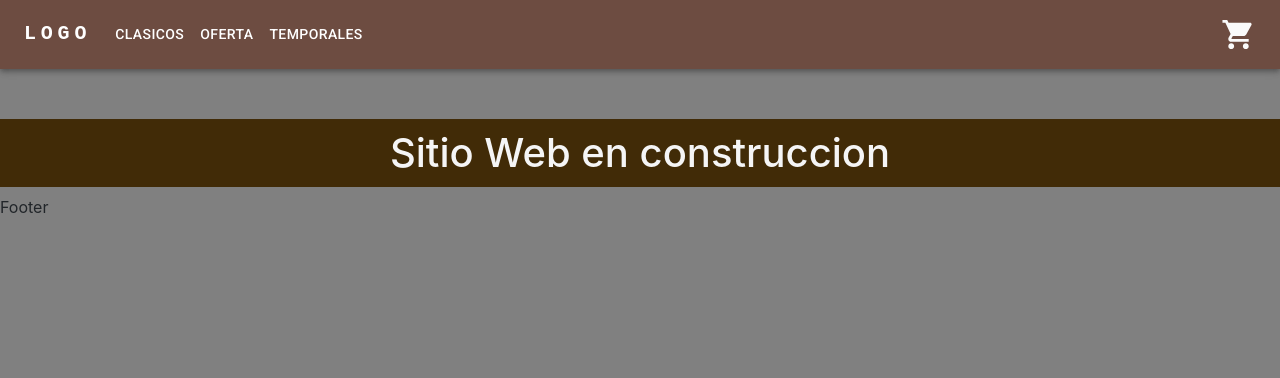
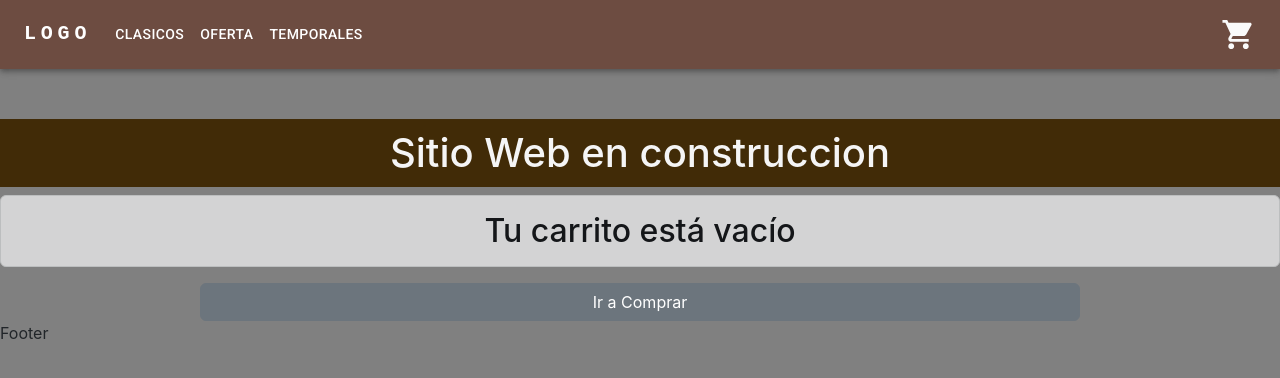
Before and after one commit to kevod1997/ReactJS-e-commerce, a React (Create React App) app: page /cart in a window 1280 px wide. Shown: the top 378 px of the page. Built offline with nearby package versions, Linux system fonts and the light colour scheme.

Commit message:
agregamos funcionalidad al cart

```diff
--- a/src/components/Cart.jsx
+++ b/src/components/Cart.jsx
@@ -1,6 +1,8 @@
 /* eslint-disable react/prop-types */
 import React from "react";
+import { useNavigate } from "react-router-dom";
 import { useCart } from "../context/CartContext";
+import CartItem from "./CartItem";
 // import CartLayout from "./CartLayout";
 // import { useContext } from 'react'
 // import { CartContext } from '../context/CartContext'
@@ -9,71 +11,49 @@ const Cart = ({ saludo }) => {
   //forma larga de llamar context
   //  const{cart} = useContext(CartContext)
 
-  const { cart } = useCart();
+  const { cart, cartTotal, removeItem, clear } = useCart();
   console.log("carrito", cart);
-
+  const navegate = useNavigate();
   return (
     <>
       <h1 className="elH1"> {saludo}</h1>
       <div>
-        {" "}
-        {cart.map((item) => (
-          <div
-            className="container d-flex justify-content-center"
-            key={item.id}
-          >
-            <div className="row">
-              <div
-                className="card col-3 d-flex justify-content-center "
-                style={{
-                  width: "50rem",
-                  height: "150px",
-                  margin: "15px",
-                  padding: "100px",
-                }}
-              >
-                <ul className="list-group list-group-flush">
-                  <li className="list-group-item  d-flex justify-content-center ">
-                    Producto: {item.name}
-                  </li>
-                  <li className="list-group-item  d-flex justify-content-center ">
-                    Cantidad: {item.quantity}
-                  </li>
-                  <li className="list-group-item  d-flex justify-content-center ">
-                    Precio: {item.quantity * item.price}
-                  </li>
-                  <div className="d-flex justify-content-center">
-                  <a
-                    className="btn btn-outline-primary"
-                    style={{
-                      marginLeft: "50px",
-                      marginRight: "50px",
-                      borderRadius: "10px",
-                      marginTop: "10px",
-                      marginBottom: '10px'
-                    }}
-                  >
-                    Seguir comprando
-                  </a>
-                  <a
-                    className="btn btn-outline-danger"
-                    style={{
-                      marginLeft: "50px",
-                      marginRight: "50px",
-                      borderRadius: "10px",
-                      marginTop: "10px",
-                      marginBottom: '10px'
-                    }}
-                  >
-                    Eliminar Producto
-                  </a>
-                  </div>
-
-                </ul>
+        {!cart.length ? (
+          <div>
+            <h2
+              className="alert alert-dark d-flex justify-content-center"
+              role="alert"
+            >
+              Tu carrito está vacío
+            </h2>
+            <a
+              className="btn btn-secondary d-flex justify-content-center"
+              onClick={() => navegate("/")}
+              style={{ marginLeft: "200px", marginRight: "200px" }}
+            >
+              Ir a Comprar
+            </a>
+          </div>
+        ) : (
+          <div>
+           {cart.map((purchase)=> <CartItem purchase={purchase} key={purchase.id} />)}
+            {/* TOTAL PURCHASE */}
+            <div className="card text-center" style={{marginLeft: '225px', marginRight: '225px'}}>
+              <div className="card-header">Total en el Carrito</div>
+              <div className="card-body">
+                <p className="card-text">
+                 Monto total: $ {cartTotal()}
+                </p>
+                <a href="#" className="btn btn-success" style={{marginLeft: '5px', marginRight: '5px'}}>
+                  Finalizar Compra
+                </a>
+                <a href="#" className="btn btn-danger" onClick={clear} style={{marginLeft: '5px', marginRight: '5px'}}>
+                  Vaciar Carrito
+                </a>
               </div>
             </div>
           </div>
-        ))}{" "}
+        )}
       </div>
       {/* <CartLayout cart={cart}/> */}
     </>
--- /dev/null
+++ b/src/components/CartItem.jsx
@@ -0,0 +1,64 @@
+import React from 'react'
+import { useCart } from '../context/CartContext'
+
+export default function CartItem({purchase}) {
+    const{removeItem}= useCart()
+  return (
+        <div
+          className="container d-flex justify-content-center"
+          key={purchase.id}
+        >
+          <div className="row">
+            <div
+              className="card col-3 d-flex justify-content-center "
+              style={{
+                width: "50rem",
+                height: "150px",
+                margin: "15px",
+                padding: "100px",
+              }}
+            >
+              <ul className="list-group list-group-flush">
+                <li className="list-group-item  d-flex justify-content-center ">
+                  Producto: {purchase.name}
+                </li>
+                <li className="list-group-item  d-flex justify-content-center ">
+                  Cantidad: {purchase.quantity}
+                </li>
+                <li className="list-group-item  d-flex justify-content-center ">
+                  Precio: {purchase.quantity * purchase.price}
+                </li>
+                <div className="d-flex justify-content-center">
+                  <a
+                    onClick={() => navegate("/")}
+                    className="btn btn-outline-primary"
+                    style={{
+                      marginLeft: "50px",
+                      marginRight: "50px",
+                      borderRadius: "10px",
+                      marginTop: "10px",
+                      marginBottom: "10px",
+                    }}
+                  >
+                    Seguir comprando
+                  </a>
+                  <a
+                    className="btn btn-outline-danger"
+                    style={{
+                      marginLeft: "50px",
+                      marginRight: "50px",
+                      borderRadius: "10px",
+                      marginTop: "10px",
+                      marginBottom: "10px",
+                    }}
+                    onClick={()=>removeItem(purchase.id)}
+                  >
+                    Eliminar Producto
+                  </a>
+                </div>
+              </ul>
+            </div>
+          </div>
+        </div>
+  )
+}
--- a/src/components/CartWidget.jsx
+++ b/src/components/CartWidget.jsx
@@ -1,12 +1,20 @@
 /* eslint-disable react/prop-types */
 import React from "react";
 import ShoppingCartIcon from "@mui/icons-material/ShoppingCart";
+import { useCart } from "../context/CartContext";
 
 const CartWidget = () => {
-
+  const { cartQuantity } = useCart();
   return (
     <>
-      <ShoppingCartIcon color="secondary" fontSize="large" />
+      <div>
+        <ShoppingCartIcon color="secondary" fontSize="large" />
+        <span> {cartQuantity() || ""} </span>
+        {/* condicional tradicional if y else*/}
+        {/* <span>{!cart.lenght ? '' : cartQuantity()  }</span> */}
+        {/* condicional ternario if sin else */}
+        {/* <span>{cart.lenght && cartQuantity()  }</span> */}
+      </div>
     </>
   );
 };
--- a/src/components/ItemCount.jsx
+++ b/src/components/ItemCount.jsx
@@ -32,7 +32,7 @@ function ItemCount({ initial, onAdd, stock, counter, setCounter }) {
         >
           -
         </a>
-        <a onClick={onAdd} className="btn btn-light">
+        <a onClick={counter >= 1 ? onAdd : null } className="btn btn-light">
           Agregar
         </a>
         <a
--- a/src/components/NavBar.jsx
+++ b/src/components/NavBar.jsx
@@ -129,8 +129,10 @@ const NavBar = () => {
               </Button>
             ))}
           </Box>
+          <NavLink to='/cart'>
+          <CartWidget />
+          </NavLink>
 
-          <CartWidget />
         </Toolbar>
       </Container>
     </AppBar>
--- a/src/context/CartContext.jsx
+++ b/src/context/CartContext.jsx
@@ -56,8 +56,15 @@ export const CartProvider = ({ children }) => {
     return cart.some((prod) => prod.id === id);
   };
 
+  const cartQuantity = () => {
+    return cart.reduce((acumulador, prod) => acumulador += prod.quantity,0)
+  }
+  const cartTotal = () => {
+    return cart.reduce((acumulador, prod)=> acumulador += prod.price * prod.quantity,0)
+  }
+
   return (
-    <CartContext.Provider value={{ cart, addItem, clear, removeItem, isInCart }}>{children}</CartContext.Provider>
+    <CartContext.Provider value={{ cart, setCart, addItem, clear, removeItem, isInCart, cartQuantity, cartTotal }}>{children}</CartContext.Provider>
   );
 };
 
```
